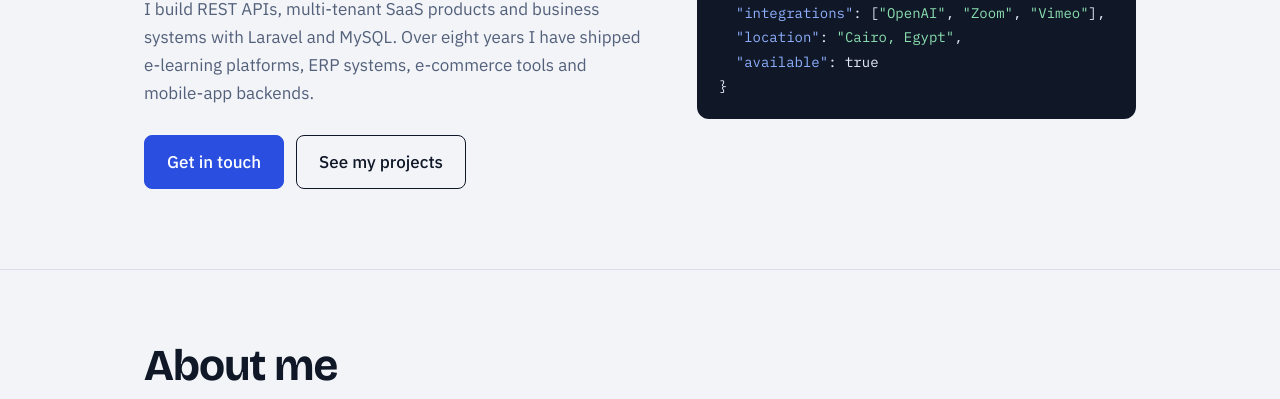
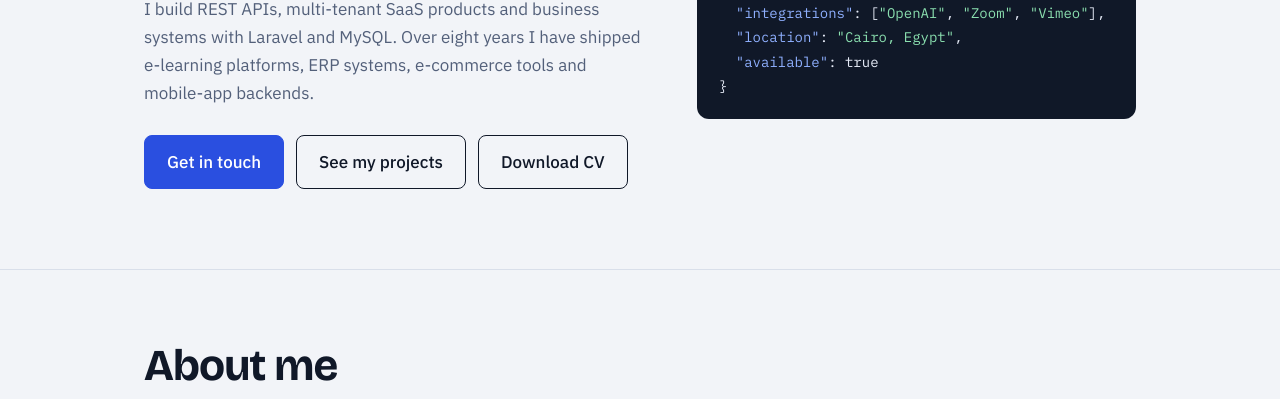
Before and after one commit to Mohamed-Hesham-dev/Mohamed-Hesham-dev.github.io, a plain HTML site: page index.html in a window 1280 px wide. Shown: the part 380-779 px from the top of the page. Drawn offline with nearby package versions, Linux system fonts and the light colour scheme.

Commit message:
Add download link for CV in index.html

```diff
--- a/index.html
+++ b/index.html
@@ -103,6 +103,7 @@ footer{padding:32px 0 48px;border-top:1px solid var(--line);color:var(--muted);f
       <div class="btns">
         <a class="btn primary" href="#contact">Get in touch</a>
         <a class="btn" href="#projects">See my projects</a>
+        <a class="btn" href="Mohamed_Hesham_Backend_Engineer_CV.pdf" download>Download CV</a>
       </div>
     </div>
     <div class="code" role="img" aria-label="A JSON summary of Mohamed Hesham: backend engineer based in Cairo with more than eight years of experience.">
@@ -182,6 +183,7 @@ footer{padding:32px 0 48px;border-top:1px solid var(--line);color:var(--muted);f
       <a class="btn" href="tel:+201019141377">+20 101 914 1377</a>
       <a class="btn" href="https://linkedin.com/in/mohamed-hesham-5bb9ab14b" target="_blank" rel="noopener">LinkedIn</a>
       <a class="btn" href="https://github.com/Mohamed-Hesham-dev" target="_blank" rel="noopener">GitHub</a>
+      <a class="btn" href="Mohamed_Hesham_Backend_Engineer_CV.pdf" download>Download CV</a>
     </div>
   </div>
 </section>
```
